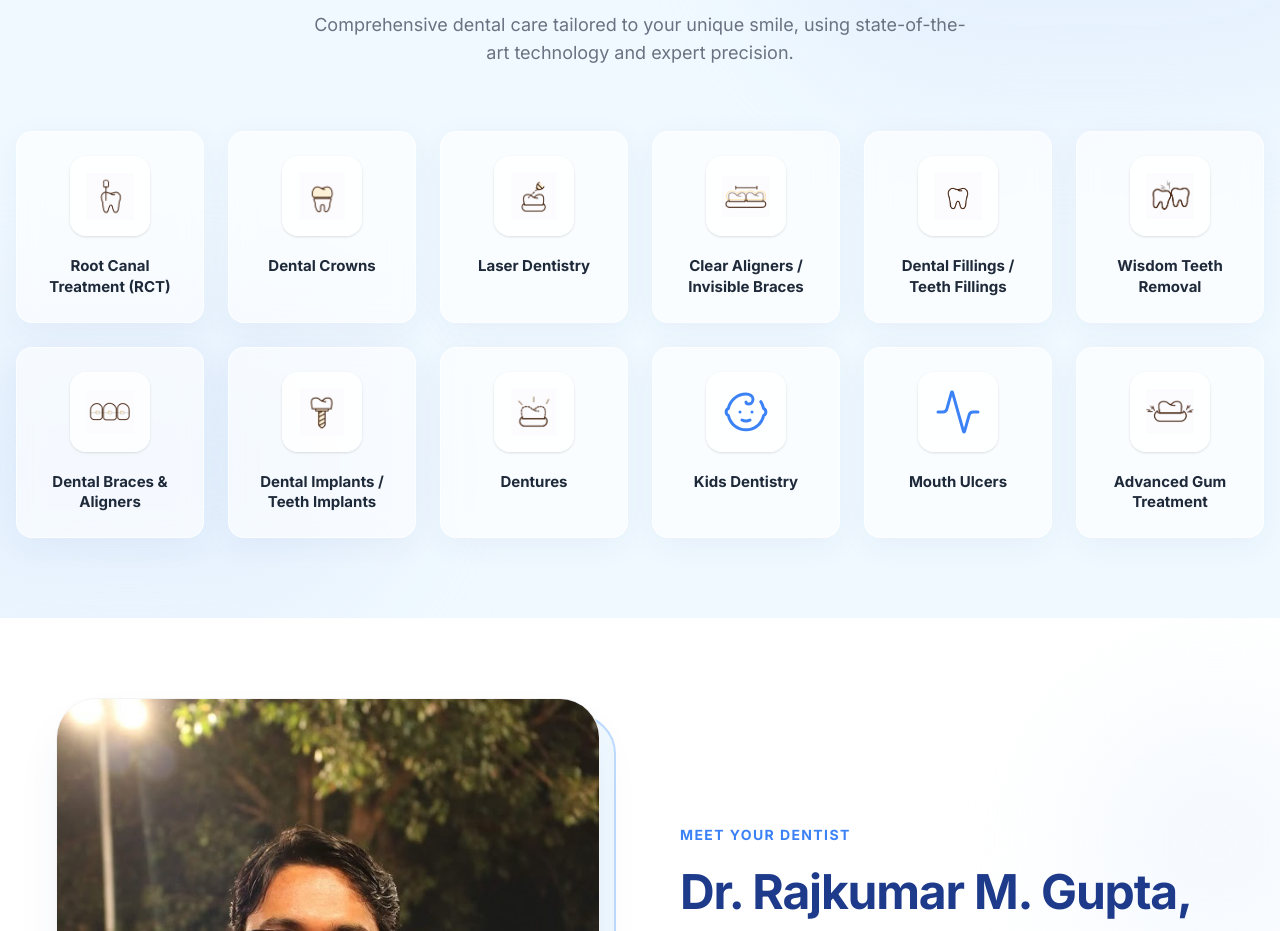
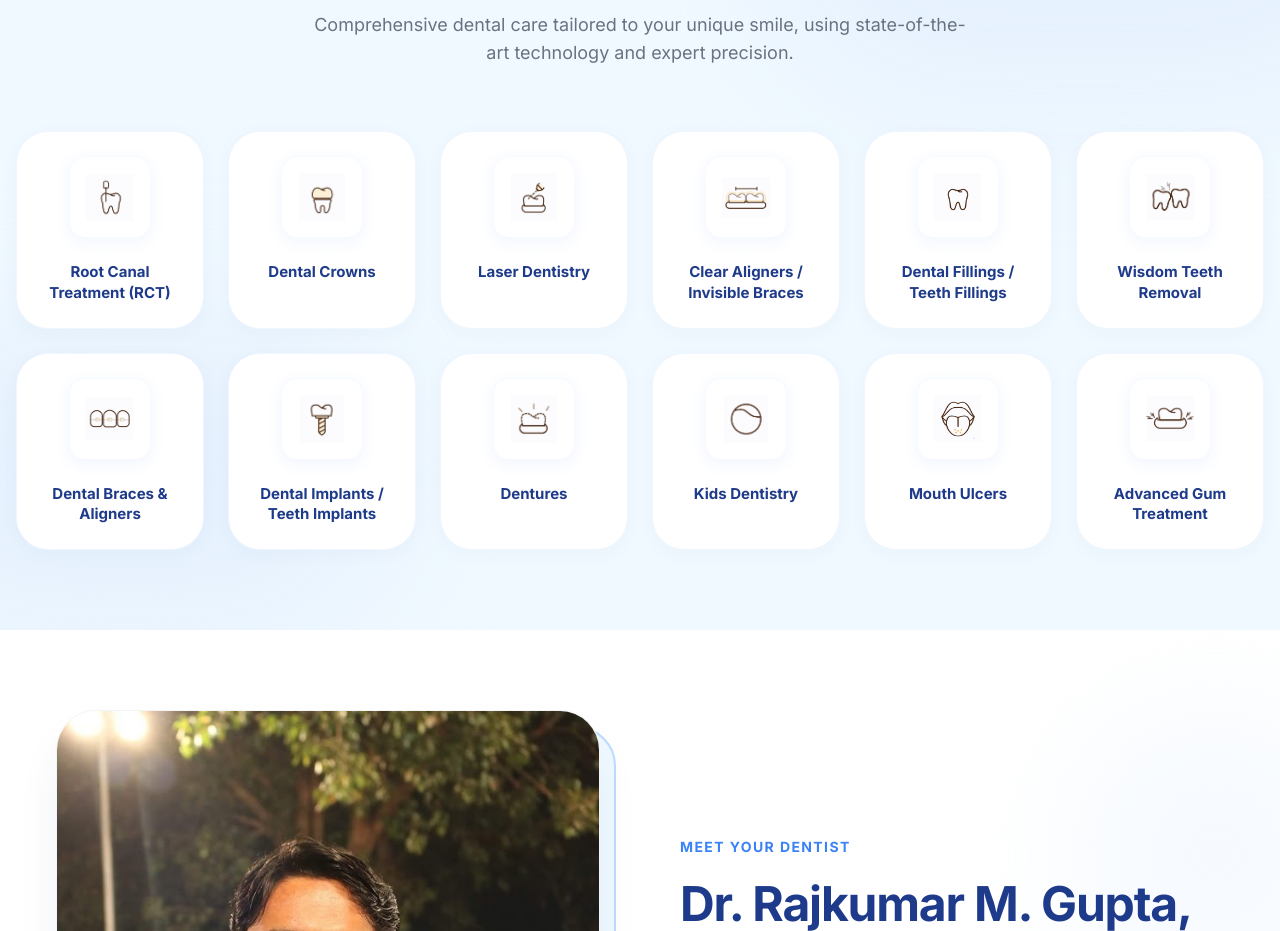
Before and after one commit to khusshis/dental, a React (Vite) app: page / in a window 1280 px wide. Shown: the part 1100-2031 px from the top of the page. Built offline with nearby package versions, Linux system fonts and the light colour scheme.

Commit message:
Enhance treatments section UI to look more plush

```diff
--- a/src/App.tsx
+++ b/src/App.tsx
@@ -229,8 +229,8 @@ export default function App() {
     { icon: <img src="/Braces-2.gif" alt="Dental Braces" className="w-12 h-12 object-contain" />, name: "Dental Braces &\nAligners" },
     { icon: <img src="/Dental-Implants.gif" alt="Dental Implants" className="w-12 h-12 object-contain" />, name: "Dental Implants /\nTeeth Implants" },
     { icon: <img src="/Dentures.gif" alt="Dentures" className="w-12 h-12 object-contain" />, name: "Dentures" },
-    { icon: <Baby className="w-12 h-12 text-[#3b82f6] stroke-[1.5]" />, name: "Kids Dentistry" },
-    { icon: <Activity className="w-12 h-12 text-[#3b82f6] stroke-[1.5]" />, name: "Mouth Ulcers" },
+    { icon: <img src="/Kids-Dentistery.gif" alt="Kids Dentistry" className="w-12 h-12 object-contain" />, name: "Kids Dentistry" },
+    { icon: <img src="/Mouth-ulcers-1-2.gif" alt="Mouth Ulcers" className="w-12 h-12 object-contain" />, name: "Mouth Ulcers" },
     { icon: <img src="/Gum-Treatment.gif" alt="Gum Treatment" className="w-12 h-12 object-contain" />, name: "Advanced Gum\nTreatment" },
   ];
 
@@ -661,14 +661,23 @@ export default function App() {
                     animate={{ opacity: 1, scale: 1 }}
                     exit={{ opacity: 0, scale: 0.8 }}
                     transition={{ duration: 0.3 }}
-                    className="bg-white/60 backdrop-blur-md p-6 rounded-2xl shadow-[0_8px_32px_rgba(30,58,138,0.05)] border border-white/60 flex flex-col items-center text-center group cursor-pointer hover:bg-white/80 hover:shadow-[0_8px_32px_rgba(30,58,138,0.1)] hover:-translate-y-1"
+                    className="relative bg-white p-6 rounded-[2rem] shadow-[0_4px_20px_rgba(30,58,138,0.03)] border border-blue-50 flex flex-col items-center text-center group cursor-pointer hover:shadow-[0_15px_40px_rgba(59,130,246,0.12)] hover:-translate-y-2 transition-all duration-500 overflow-hidden"
                   >
-                    <div className="mb-5 p-4 bg-white/80 rounded-2xl group-hover:bg-blue-50 group-hover:scale-110 transition-all duration-300 text-[#3b82f6] shadow-sm">
+                    {/* Hover gradient background */}
+                    <div className="absolute inset-0 bg-gradient-to-br from-blue-50/40 to-transparent opacity-0 group-hover:opacity-100 transition-opacity duration-500 pointer-events-none"></div>
+
+                    {/* Icon container */}
+                    <div className="relative mb-6 p-4 bg-white rounded-2xl shadow-[0_4px_15px_rgba(59,130,246,0.08)] group-hover:shadow-[0_8px_25px_rgba(59,130,246,0.2)] group-hover:scale-110 transition-all duration-500 z-10 border border-blue-50/50 flex items-center justify-center">
                       {treatment.icon}
                     </div>
-                    <h3 className="text-[15px] font-bold text-gray-800 whitespace-pre-line leading-snug group-hover:text-[#3b82f6] transition-colors">
+
+                    {/* Text */}
+                    <h3 className="text-[15px] font-bold text-[#1e3a8a] whitespace-pre-line leading-snug group-hover:text-[#3b82f6] transition-colors z-10">
                       {treatment.name}
                     </h3>
+
+                    {/* Animated bottom border */}
+                    <div className="absolute bottom-0 left-0 w-full h-1.5 bg-gradient-to-r from-[#1e3a8a] to-[#3b82f6] transform origin-left scale-x-0 group-hover:scale-x-100 transition-transform duration-500 ease-out"></div>
                   </motion.div>
                 );
               })}
```
Also changed, not shown: public/Kids-Dentistery.gif (added), public/Mouth-ulcers-1-2.gif (added).
